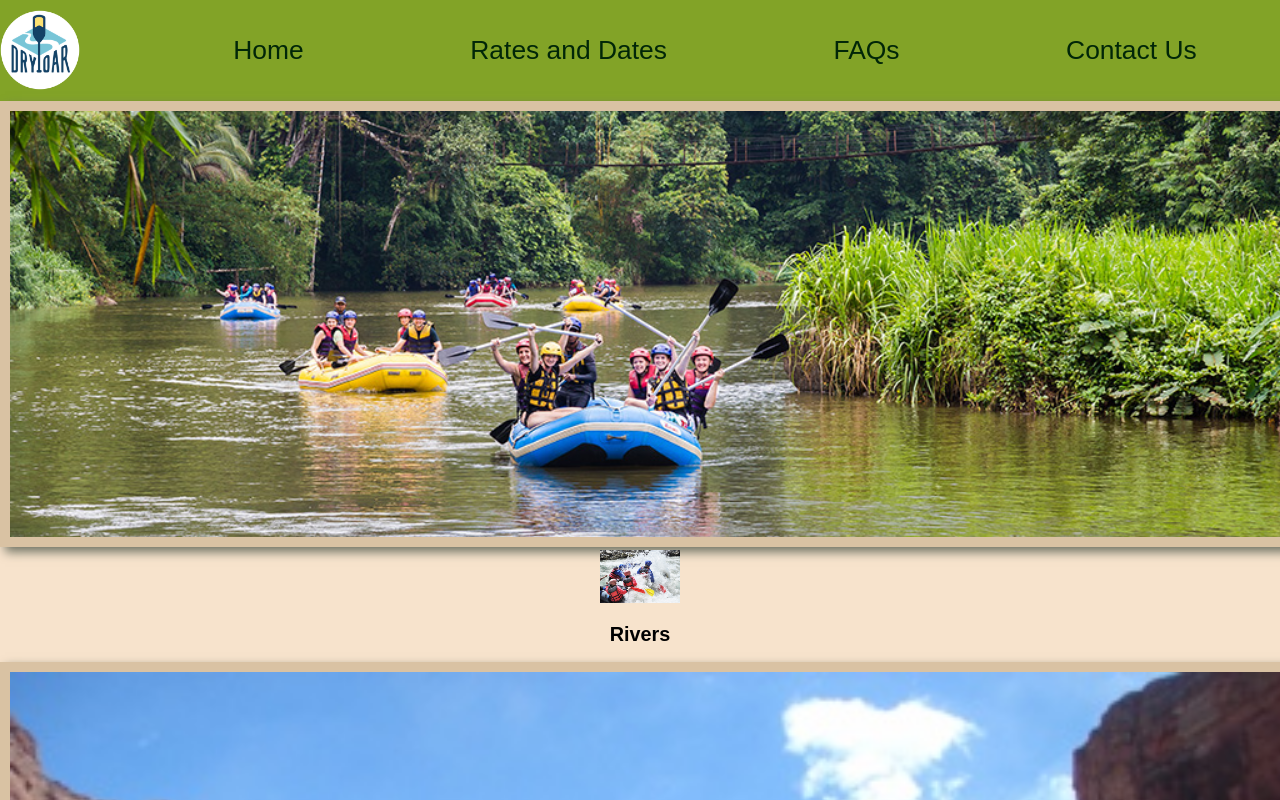
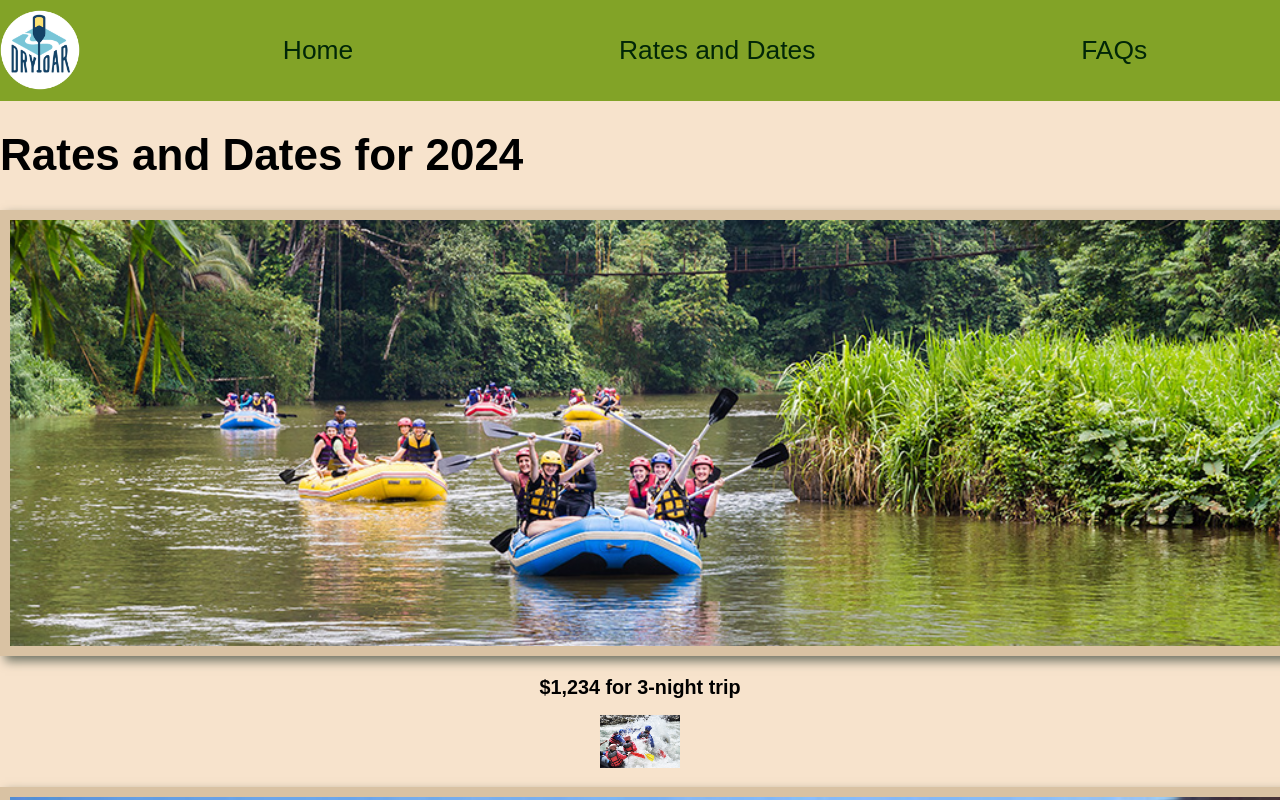
Before and after one commit to icemaun/Web-Fundimentals, a plain HTML site: page wwr/Page 2.html in a window 1280 px wide. Shown: the top 800 px of the page. Drawn offline with Linux system fonts and the light colour scheme.

Commit message:
new changes

```diff
--- a/wwr/Page 2.html
+++ b/wwr/Page 2.html
@@ -15,20 +15,19 @@
             <a href="index.html">Home</a>
             <a href="Page 2.html">Rates and Dates</a>
             <a href="site-plan-rafting.html">FAQs</a>
-            <a href="contactus.html">Contact Us</a>
         </nav>
     </header>
 
 
 
 
-
-
     <main>
+        <h1 class="home-title">Rates and Dates for 2024</h1>
         <section class="rivers-card">
             <img class="card-img" src="images/rafting14_600.jpg" alt="Rafting">
+            <h2>$1,234 for 3-night trip</h2>
             <img class="icon" src="images/rapids 2.jpg" alt="rapids">
-                <h2>Rivers</h2>
+                <h3></h3>
             </section>
             <section class="camping-card">
                 <img class="card-img" src="images/Narrow River.jpg" alt="tent in mountains">
```
